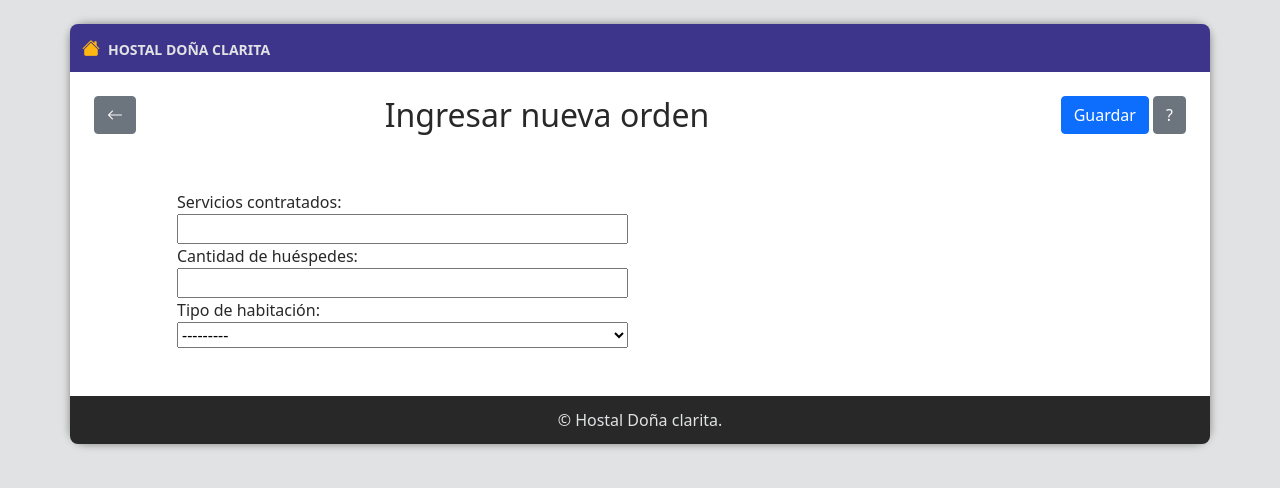
After one commit to 96seba/hostal-clarita, a Django app: page /panel/cliente/ordenes_compra/ingresar/ in a window 1280 px wide. The commit adds this page. Shown: the top 488 px of the page. Run offline with Django 3.2, Linux system fonts and the light colour scheme.

Commit message:
update templates + CU9 crear OC 50%

```diff
--- a/Negocio/forms.py
+++ b/Negocio/forms.py
@@ -1,29 +1,22 @@
 from django import forms
-from Usuarios.models import Cliente, Usuario
-from django.contrib.auth.forms import UserCreationForm
+from .models import OrdenDeCompra
 
 
-class FormularioCliente(forms.ModelForm):
+class FormularioOrdenCompra(forms.ModelForm):
     class Meta:
-        model = Cliente
-        fields = ['rut_cliente', 'nombre_empresa', 'telefono']
+        model = OrdenDeCompra
+        fields = [
+            'servicios_contratados',
+            'cantidad_huespedes',
+            'tipos_habitacion'
+        ]
         labels = {
-            'rut_cliente': 'RUT',
-            'nombre_empresa': 'Nombre de empresa',
-            'telefono': 'Teléfono',
+            'servicios_contratados': 'Servicios contratados',
+            'cantidad_huespedes': 'Cantidad de huéspedes',
+            'tipos_habitacion': 'Tipo de habitación',
         }
-        widgets = {
-            'rut_cliente': forms.TextInput(),
-            'nombre_empresa': forms.TextInput(),
-            'telefono': forms.TextInput(),
-        }
-
-
-class FormularioUsuario(UserCreationForm):
-    class Meta:
-        model = Usuario
-        fields = ['username', 'email']
-        labels = {
-            'username': 'Usuario',
-            'email': 'Correo',
-        }
+        # widgets = {
+        #     'rut_cliente': forms.TextInput(),
+        #     'nombre_empresa': forms.TextInput(),
+        #     'telefono': forms.TextInput(),
+        # }
--- a/Negocio/models.py
+++ b/Negocio/models.py
@@ -6,6 +6,7 @@
 #   * Remove `managed = False` lines if you wish to allow Django to create, modify, and delete the table
 # Feel free to rename the models, but don't rename db_table values or field names.
 from django.db import models
+from django.utils.timezone import now as fecha_hora_actual
 from Usuarios.models import Cliente
 
 
@@ -40,7 +41,7 @@ class OrdenDeCompra(models.Model):
     id_orden_compra = models.AutoField(primary_key=True)
     servicios_contratados = models.CharField(max_length=50)
     cantidad_huespedes = models.IntegerField()
-    fecha_orden_compra = models.DateTimeField()
+    fecha_orden_compra = models.DateTimeField(default=fecha_hora_actual)
     tipos_habitacion = models.CharField(max_length=50, choices=TIPO_HABITACION)
     rut_cliente = models.ForeignKey(
         Cliente, on_delete=models.PROTECT, db_column='rut_cliente')
--- a/Negocio/urls.py
+++ b/Negocio/urls.py
@@ -1,6 +1,8 @@
 from django.urls import path
-from .views import registro_cliente
+from .views import registro_cliente, listar_ordenes_compra, registro_orden_compra
 
 urlpatterns = [
     path('registro/', registro_cliente, name='registro_cliente'),
+    path('ordenes_compra/', listar_ordenes_compra, name='listar_ordenes_compra'),
+    path('ordenes_compra/ingresar/', registro_orden_compra, name='registro_orden_compra'),
 ]
--- a/Negocio/views.py
+++ b/Negocio/views.py
@@ -1,6 +1,8 @@
 from django.shortcuts import render, redirect
 from Usuarios.models import Roles
-from .forms import FormularioUsuario, FormularioCliente
+from Usuarios.forms import FormularioUsuario, FormularioCliente
+# from .models import OrdenDeCompra
+from .forms import FormularioOrdenCompra
 
 
 def registro_cliente(request):
@@ -25,3 +27,20 @@ def registro_cliente(request):
         request,
         'Negocio/registro_cliente.html',
         {'datos_usuario': datos_usuario, 'datos_cliente': datos_cliente})
+
+
+def listar_ordenes_compra(request):
+    # recuperar el rut del cliente actualmente logueado
+    rut = request.user.email
+    print(rut)
+    # recuperar todas las OC de ese cliente
+    # enviarlas a la vista
+    return render(request, 'Negocio/lista_orden_compra.html')
+
+
+def registro_orden_compra(request):
+    if request.method == 'POST':
+        pass
+    else:
+        form_oc = FormularioOrdenCompra()
+    return render(request, 'Negocio/registro_orden_compra.html', {'form_oc': form_oc})
--- /dev/null
+++ b/templates/Negocio/registro_orden_compra.html
@@ -0,0 +1,44 @@
+{% extends 'base.html' %}
+
+{% load static %}
+
+{% block titulo %}Nueva orden de compra{% endblock titulo %}
+
+{% block pag_actual %}ordenes-compra{% endblock pag_actual %}
+
+{% block contenido %}
+    <article>
+    <form method="post">
+        <div class="row encabezado">
+            <div class="col-4 col-md-2 order-md-first">
+                <a href="{% url 'listar_ordenes_compra' %}" class="btn btn-secondary"><span class="bi-arrow-left"></span></a>
+            </div>
+            <div class="col-8 col-md-4 order-md-last text-end">
+                <button type="submit" class="btn btn-primary">Guardar</button>
+                <button class="btn btn-secondary">?</button>
+            </div>
+            <div class="col-12 col-md-6 text-center">
+                <h2>Ingresar nueva orden</h2>
+            </div>
+        </div>
+        <div class="row">
+            <section class="form gap-2 col-sm-10 mx-auto">
+                {% csrf_token %}
+                <div class="row">
+                    <div class="col-md-6">
+                        <div class="form-group d-grid mb-4">
+                            {{ form_oc }}
+                        </div>
+                    </div>
+                </div>
+                <div class="col d-md-none">
+                    <div class="form-group d-grid mb-4">
+                        <button type="submit" class="btn btn-primary">Guardar</button>
+                    </div>
+                </div>
+            </section>
+        </div>
+    </form>
+    </article>
+
+{% endblock contenido %}
--- a/templates/base.html
+++ b/templates/base.html
@@ -40,15 +40,15 @@
                         <ul class="navbar-nav mr-auto">
                             {% if user.es_administrador %}
                             <li class="nav-item">
-                                <a href="#" class="nav-link"><b>{{user.username}}</b></a>
+                                <span class="d-none d-md-block p-2">{{user.username}}</span>
                             </li>
                             {% elif user.es_empleado %}
                             <li class="nav-item">
-                                <a href="#" class="nav-link"><b>{{user.empleado.nombre_empleado}}</b></a>
+                                <span class="d-none d-md-block p-2">{{user.empleado.nombre_empleado}}</span>
                             </li>
                             {% elif user.es_cliente %}
                             <li class="nav-item">
-                                <a href="#" class="nav-link"><b>{{user.cliente.nombre_empresa}}</b></a>
+                                <span class="d-none d-md-block p-2">{{user.cliente.nombre_empresa}}</span>
                             </li>
                             {% endif %}
                             <li class="nav-item">
@@ -64,6 +64,7 @@
             {% endif %}
         </header>
         {% if user.is_authenticated %}
+        <div class="row">
             <nav id="menu-funciones" class="col-12">
                 <ul id="menu-navegacion" class="nav nav-tabs">
                     <li class="nav-item">
@@ -85,7 +86,7 @@
                     </li>
                     {% elif user.es_cliente %}
                     <li class="nav-item">
-                    <a href="#" id="ordenes-compra" class="nav-link">Órdenes de compra</a>
+                        <a href="{% url 'listar_ordenes_compra' %}" id="ordenes-compra" class="nav-link">Órdenes de compra</a>
                     </li>
                     <li class="nav-item">
                         <a href="#" id="facturas" class="nav-link">Facturas</a>
@@ -93,6 +94,7 @@
                     {% endif %}
                 </ul>
             </nav>
+        </div>
         {% endif %}
         {% block contenido %} {% endblock contenido %}
         <footer class="row mb-sm-4">
```
Also changed, not shown: Usuarios/forms.py (added, +29 -0 lines), templates/Negocio/detalle_factura.html (+8 -7 lines), templates/Negocio/facturas.html (+4 -4 lines), templates/Negocio/lista_orden_compra.html (added, +54 -0 lines), templates/Negocio/registro_cliente.html (+7 -4 lines), templates/Servicios/consulta_op.html (+11 -19 lines). Lines whose indentation alone changed are shown as unchanged.
